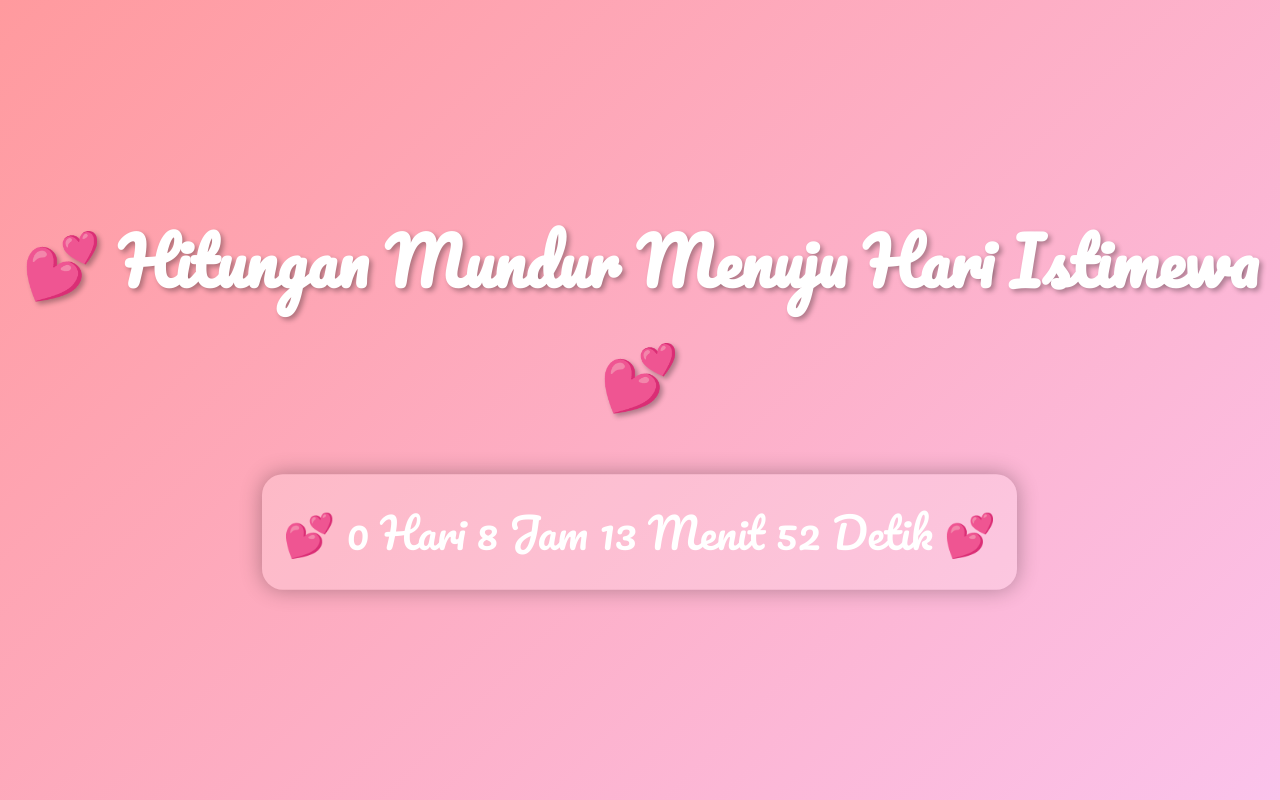
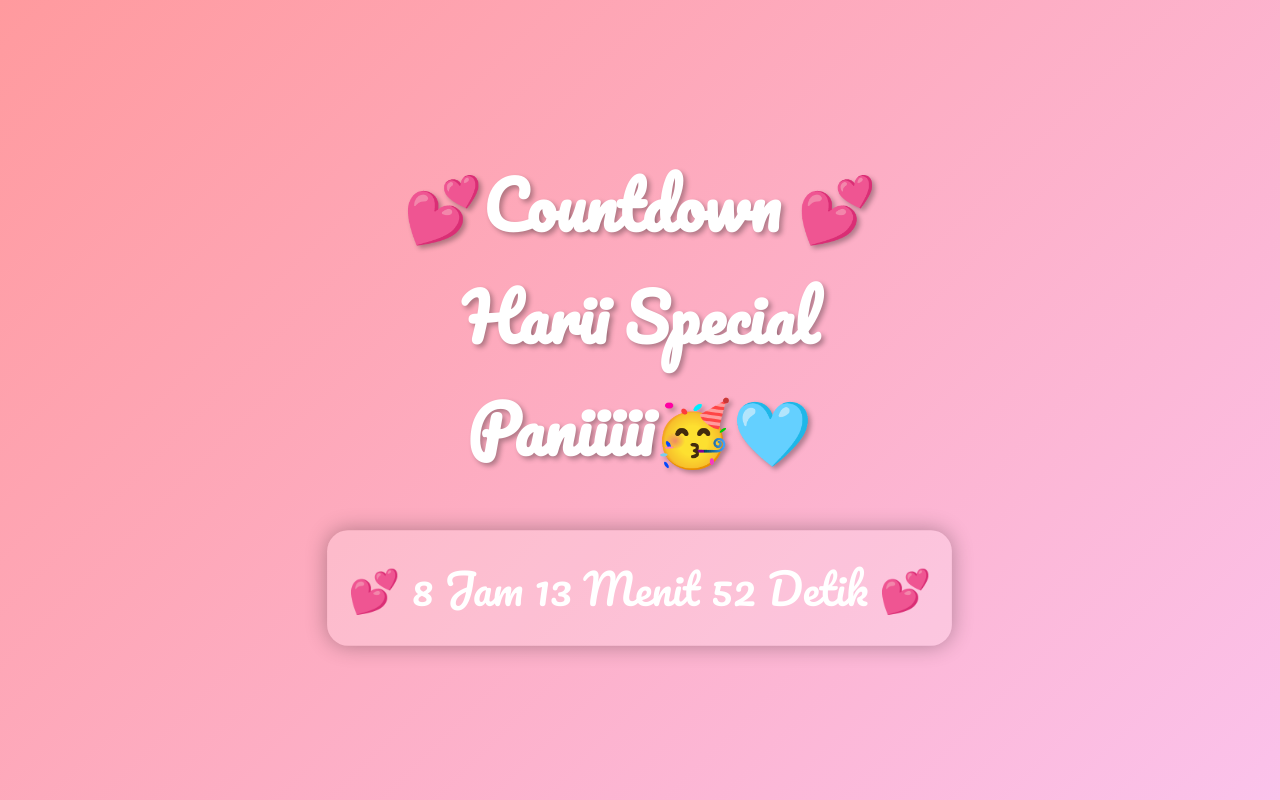
Before and after one commit to ATHARAIF/Countdown-Paniii, a plain HTML site: page index.html in a window 1280 px wide. Drawn offline with Linux system fonts and the light colour scheme.

Commit message:
Update index.html

```diff
--- a/index.html
+++ b/index.html
@@ -3,7 +3,7 @@
 <head>
     <meta charset="UTF-8">
     <meta name="viewport" content="width=device-width, initial-scale=1.0">
-    <title>Hitungan Mundur Hari Spesial</title>
+    <title>CountdownPaniiii</title>
     <style>
         body {
             font-family: 'Pacifico', cursive;
@@ -109,9 +109,9 @@
     <link href="https://fonts.googleapis.com/css2?family=Pacifico&display=swap" rel="stylesheet">
 </head>
 <body>
-    <h1>💕 Hitungan Mundur Menuju Hari Istimewa 💕</h1>
+    <h1>💕Countdown 💕<br>Harii Special<br>Paniiiii🥳🩵</h1>
     <div id="countdown"></div>
-    <a id="specialButton" class="button" href="https://atharaif.github.io/HBDPaniiiii/" target="_blank">Klik di sini 💖</a>
+    <a id="specialButton" class="button" href="https://atharaif.github.io/HBDPaniiiii/" target="_blank">Kadoonya Sayaanggg🩵</a>
     <canvas id="confetti" class="hidden"></canvas>
 
     <!-- Audio untuk countdown dan confetti -->
@@ -145,7 +145,7 @@
             const button = document.getElementById("specialButton");
 
             if (difference <= 0) {
-                document.getElementById("countdown").innerHTML = "🎈 Selamat Hari Spesial, Sayang! 💖";
+                document.getElementById("countdown").innerHTML = "🎈 Selamat Hari Spesial, Cantikkkk🥳🩵";
                 document.getElementById("confetti").classList.remove("hidden");
                 button.style.display = "inline-block";
                 startConfetti();
@@ -155,7 +155,7 @@
                 const hours = Math.floor((difference % (1000 * 60 * 60 * 24)) / (1000 * 60 * 60));
                 const minutes = Math.floor((difference % (1000 * 60 * 60)) / (1000 * 60));
                 const seconds = Math.floor((difference % (1000 * 60)) / 1000);
-                document.getElementById("countdown").innerHTML = `💕 ${days} Hari ${hours} Jam ${minutes} Menit ${seconds} Detik 💕`;
+                document.getElementById("countdown").innerHTML = `💕 ${hours} Jam ${minutes} Menit ${seconds} Detik 💕`;
 
                 // Memainkan suara countdown ketika tinggal 10 detik
                 if (difference <= 10000 && difference > 0) {
```
